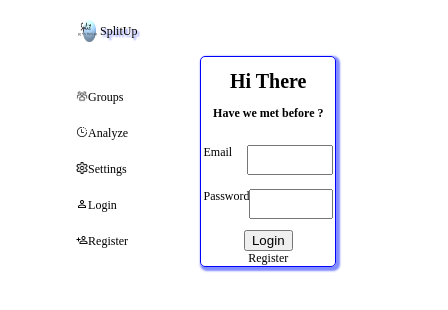
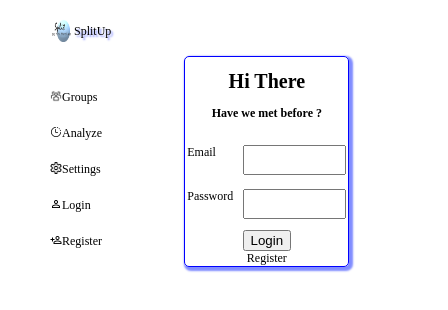
Before and after one commit to sankar6305/Split_react_app, a React (Create React App) app: page /login in a window 390 px wide. Shown: the top 310 px of the page, 448 px wide, since content can reach past the window. Built offline with nearby package versions, Linux system fonts and the light colour scheme.

Commit message:
Update App.css

```diff
--- a/src/App.css
+++ b/src/App.css
@@ -6,7 +6,6 @@ body {
 .Header_main {
   position: fixed;
   height: 100%;
-
 }
 
 
@@ -239,7 +238,8 @@ body {
 
   .main_total_container {
     font-size: 12px;
-    width: 18rem;
+    width: 25rem;
+    margin: 4% 4em;
   }
 
   .Component{
```
